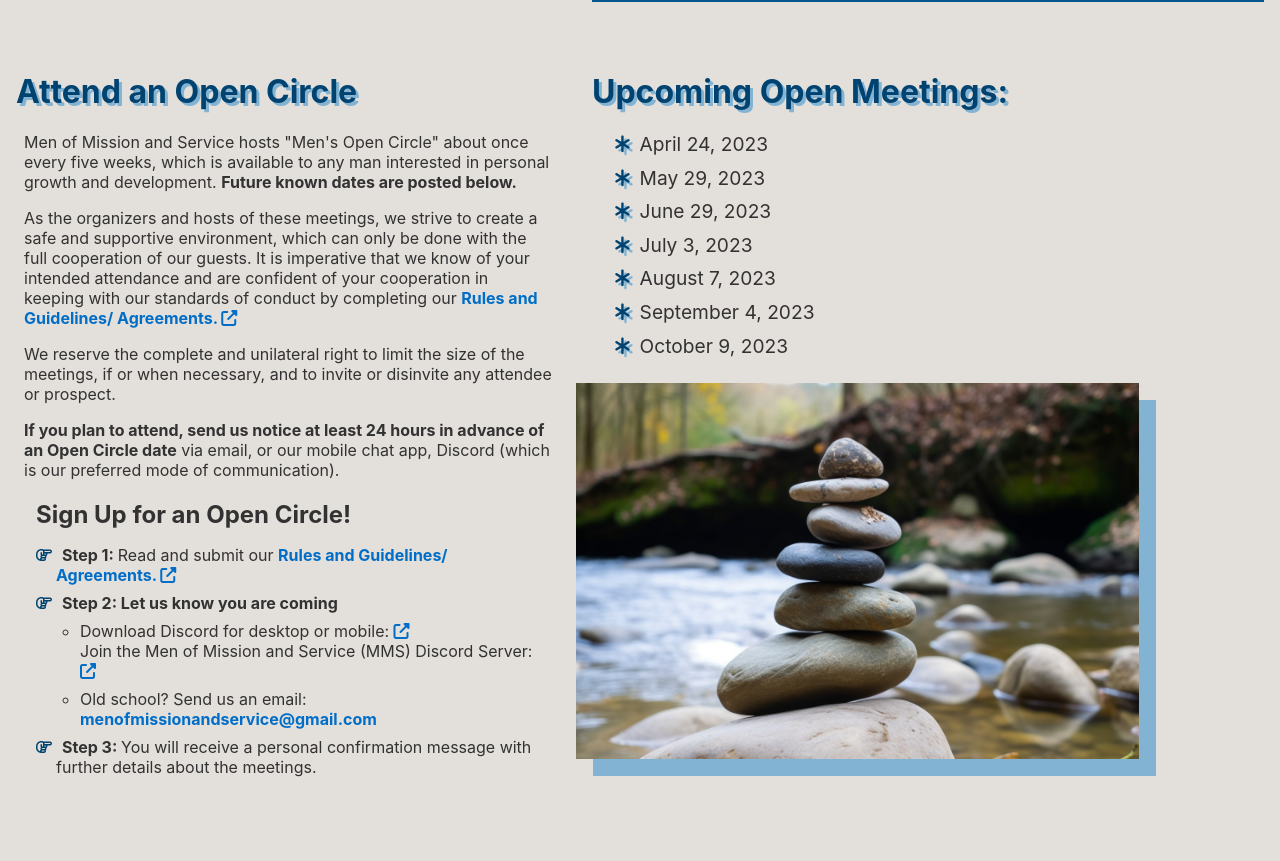
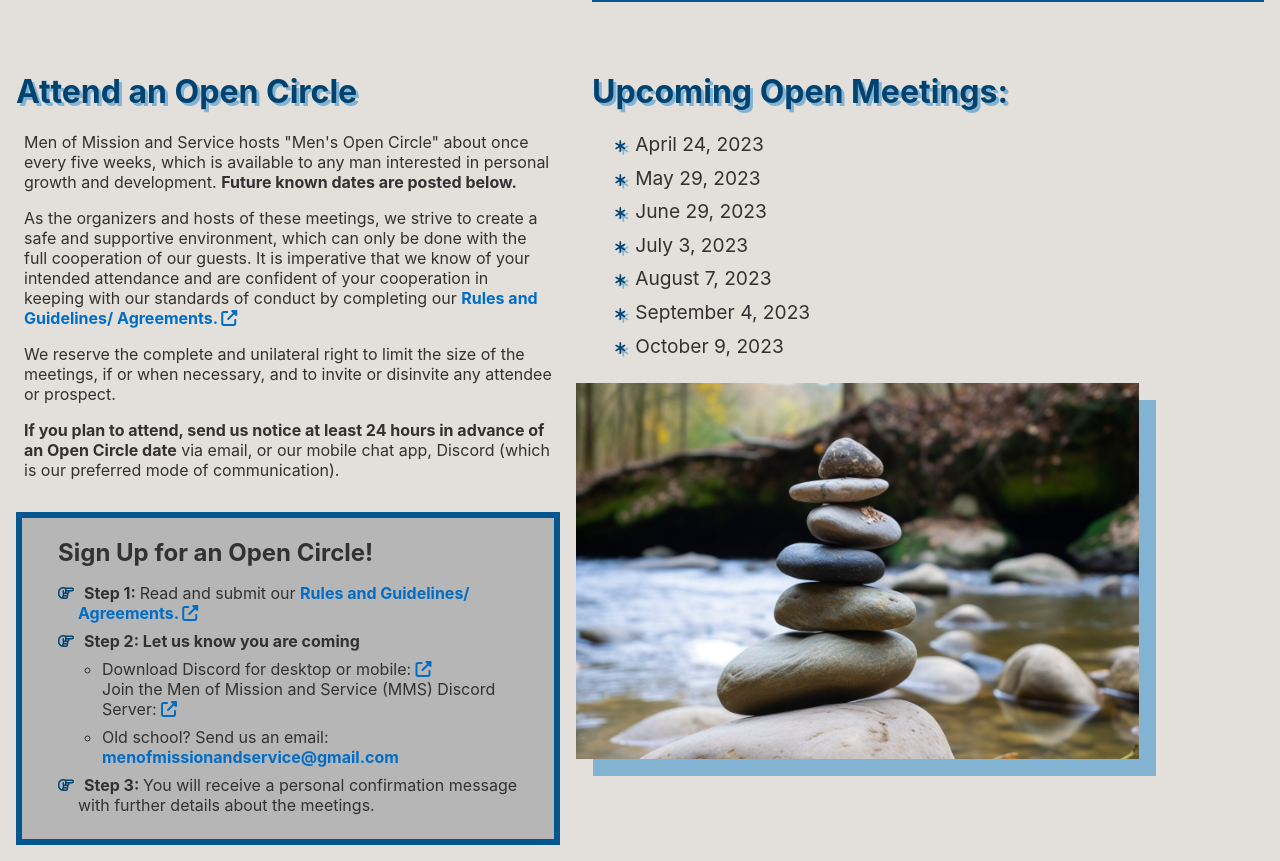
Before and after one commit to IntuitiveHarmony/igroup-site, a React (Create React App) app: page / in a window 1280 px wide. Shown: the part 1360-2221 px from the top of the page. Before the commit the page ends 2161 px from the top, so only its background shows below. Built offline with nearby package versions, Linux system fonts and the light colour scheme.

Commit message:
board x2

```diff
--- a/src/App.css
+++ b/src/App.css
@@ -117,6 +117,7 @@ body {
 }
 .calendarCheck > li:before {
   color: rgb(0, 67, 112);
+  font-size: .7em;
   text-shadow:
     /* 4px 4px 0px #6114A4, */
     3px 3px 0px rgba(35, 136, 203, .5);
@@ -156,7 +157,7 @@ body {
 .blueBoxShadow {
   box-shadow:
     /* 4px 4px 0px #6114A4, */
-    17px 17px 0px rgba(35, 136, 203, .5);
+    17px 17px 0px rgba(35, 136, 203, 0.5);
     /* 12px 12px 0px #00FFFFFF; */
 }
 .chalkBoard {
@@ -164,7 +165,7 @@ body {
   margin-left: 1em;
   margin-right: 1em;
   border: .4em solid rgb(4, 87, 142);
-  background-color: rgb(174, 174, 174);
+  background-color: rgb(182, 182, 182);
 }
 .treeImg {
   margin: 0 auto;
--- a/src/components/OpenCalendar.js
+++ b/src/components/OpenCalendar.js
@@ -17,8 +17,8 @@ const OpenCalendar = () => {
 
             <p className="content"><b>If you plan to attend, send us notice at least 24 hours in advance of an Open Circle date</b> via email, or our mobile chat app, Discord (which is our preferred mode of communication).</p>
 
+            <div className="chalkBoard">
             <h2 className="content">Sign Up for an Open Circle!</h2>
-
             <ul className="steps handCheck">
               <li><b>Step 1: </b>Read and submit our <a href='https://forms.gle/QGi48a77893jUoLi7' target="_blank" rel="noopener noreferrer">Rules and Guidelines/ Agreements. <i class="fa fa-up-right-from-square"></i></a></li>
               <li><b>Step 2: Let us know you are coming</b></li>
@@ -28,7 +28,7 @@ const OpenCalendar = () => {
                 </ul>
               <li><b>Step 3: </b>You will receive a personal confirmation message with further details about the meetings.</li>
             </ul>
-
+            </div>
             <p className="content"></p>
           </div>
 
```
